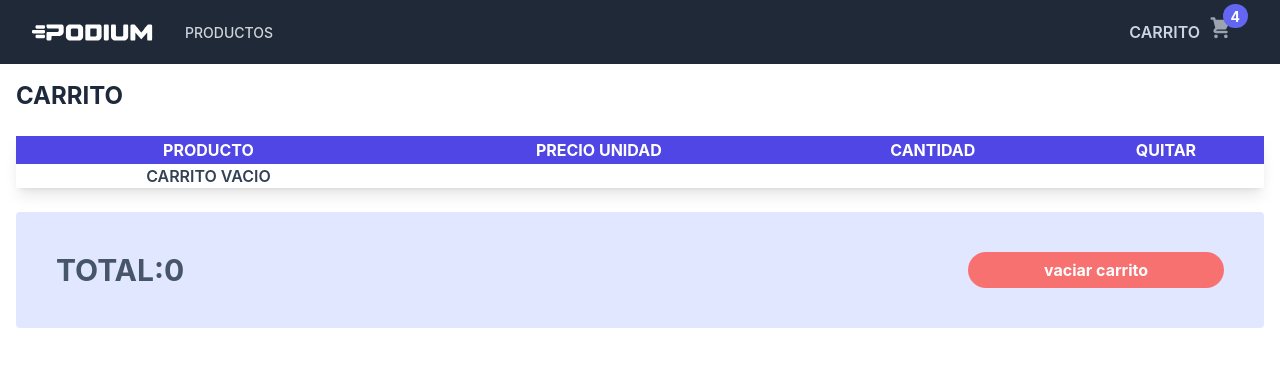
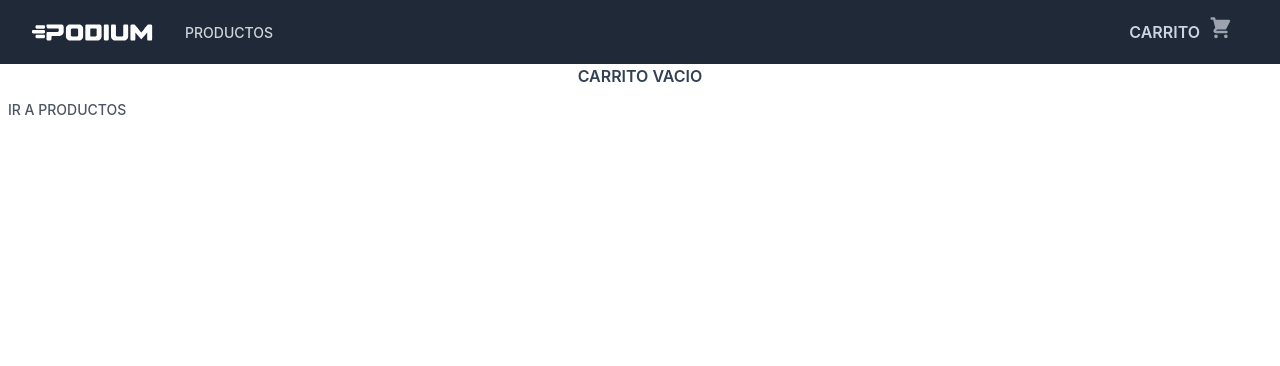
Before and after one commit to diegodg91/podium-shop, a React (Create React App) app: page /cart in a window 1280 px wide. Shown: the top 366 px of the page. Built offline with nearby package versions, Linux system fonts and the light colour scheme.

Commit message:
Cart View

```diff
--- a/src/components/Badge.js
+++ b/src/components/Badge.js
@@ -1,7 +1,11 @@
-const Badge = ( {cantidad} ) => {
+import { useContext } from "react"
+import { CartContext } from "./CartContext"
+
+const Badge = () => {
+    const {quantityCart} = useContext(CartContext)
 return (
     <div className="absolute px-2 -mt-2 -mr-2 bg-indigo-500 rounded-full right-2 top-1 hover:bg-indigo-300">
-        <span className="text-sm font-bold text-white">{cantidad}</span>
+        <span className="text-sm font-bold text-white">{quantityCart() || ""}</span>
     </div>
 )
 }
--- a/src/components/Cart.js
+++ b/src/components/Cart.js
@@ -1,20 +1,25 @@
-import { useState } from "react";
 import { useContext } from "react";
 import { CartContext } from "./CartContext";
 import ItemInCart from "./ItemInCart";
+import { useNavigate } from "react-router-dom";
 
 
 const Cart = () => {
-const [total] = useState(0);
 
-const render = useContext(CartContext)
-const clearP = useContext(CartContext)
+
+const {cartList, totalCart} = useContext(CartContext)
+const back = useNavigate()
 
     return(
         <>
 
         <div className="container mx-auto">
-
+        {!cartList.length ?
+        <div>
+        <p className="font-semibold text-center uppercase text-slate-700">carrito vacio</p>
+        <button onClick={()=>back('/productos')} type="button" className="px-2 py-3 text-sm font-medium text-gray-600 uppercase transition duration-300 ease-in-out hover:text-indigo-300">Ir a productos</button>
+        </div>
+        :
             <div className="flex justify-center h-screen gap-4 rounded-lg">
                 <div className="w-full p-4">
                 <h1 className="text-2xl font-bold uppercase text-slate-800">carrito</h1>
@@ -31,26 +36,22 @@ const clearP = useContext(CartContext)
 
                         <tbody>
                         {
-                            render.cartList.length === 0 ? <p className="font-semibold text-center uppercase text-slate-700">carrito vacio</p>
-                            :render.cartList.map((ele) =>
-                            <ItemInCart key={ele.id} nombre={ele.nombre} image={ele.image} precio={ele.precio} cantidad={ele.cantidad}/>)
+
+                            cartList.map((ele) =>
+                            <ItemInCart key={ele.id} nombre={ele.nombre} image={ele.image} precio={ele.precio} cantidad={ele.cantidad} id={ele.id} />)
 
                         }
-
-
-
-
                         </tbody>
                 </table>
 
-                        <div className="flex justify-between w-full gap-10 p-10 mt-6 bg-indigo-100 rounded">
-                            <p className="text-3xl font-bold uppercase text-slate-600">Total:{total}</p>
-                            <button onClick={clearP} type="button" className="w-64 font-bold text-white bg-red-400 rounded-full hover:bg-red-600">vaciar carrito</button>
+                        <div className="flex justify-between w-full gap-10 p-10 mt-6 bg-indigo-100 rounded shadow-lg">
+                            <p className="text-2xl font-bold uppercase text-slate-600">Monto Total: ${totalCart()}</p>
+                            <button type="button" className="w-64 font-bold text-white bg-green-400 rounded-full hover:bg-green-600">Finalizar Compra</button>
                         </div>
                 </div>
-            </div>
+            </div>}
         </div>
-        {/* <button onClick={clearP} type="button" className="w-64 p-2 font-semibold uppercase bg-red-400 rounded">borrar</button> */}
+
         </>
     );
 }
--- a/src/components/CartContext.js
+++ b/src/components/CartContext.js
@@ -25,7 +25,7 @@ export const CartContext = createContext();
         }
 
         const removeItem = (id) => {
-            const result = cartList.filter(ele => ele.id !== parseInt(id))
+            const result = cartList.filter(ele => ele.id !== (id))
             setCartList(result)
         }
 
@@ -36,9 +36,16 @@ export const CartContext = createContext();
 
         const isInCart = (product) => getProductId(product.id) ? true : false
 
+        const quantityCart = () =>{
+            return cartList.reduce((acc, prod)=> acc += prod.cantidad,0)
+        }
+
+        const totalCart = () => {
+            return cartList.reduce((acc, prod)=>acc += prod.cantidad * prod.precio, 0)
+        }
 
     return (
-        <CartContext.Provider value={{cartList, addToCart, removeItem, clearP, isInCart}}>
+        <CartContext.Provider value={{cartList, addToCart, removeItem, clearP, isInCart, total, quantityCart, totalCart}}>
           {children}
         </CartContext.Provider>
     );
--- a/src/components/Cartwidget.js
+++ b/src/components/Cartwidget.js
@@ -7,7 +7,7 @@ const Cartwidget = () => {
         <button onClick={()=>toCart('/cart')} type="button"
                     className="relative p-2 text-gray-400 bg-gray-800 rounded-full hover:text-white focus:outline-none focus:ring-2 focus:ring-offset-2 focus:ring-offset-gray-800 focus:ring-white">
                     <div>
-                        <Badge cantidad={4}/>
+                        <Badge/>
                         <svg xmlns="http://www.w3.org/2000/svg" className="w-8 h-8" viewBox="0 0 26 26"
                             fill="currentColor">
                             <path
--- a/src/components/ItemDetail.js
+++ b/src/components/ItemDetail.js
@@ -10,7 +10,7 @@ const ItemDetail = ({detail}) => {
 
    const {image, nombre, precio, stock} = detail
 
-   const [cantidad, setCantidad] = useState([]);
+   const [cantidad, setCantidad] = useState(1);
 
    const [compra, setCompra] = useState(false)
 
--- a/src/components/ItemInCart.js
+++ b/src/components/ItemInCart.js
@@ -1,20 +1,21 @@
 import { useContext } from "react";
 import { CartContext } from "./CartContext";
-const ItemInCart = (ele) => {
+const ItemInCart = ({image, nombre, precio, cantidad, id}) => {
+
     const {removeItem} = useContext(CartContext)
     return(
 
         <tr>
                             <td className="px-6 py-12 border border-indigo-600">
                                 <div className="flex items-center justify-center gap-2">
-                                <img src={ele.image} alt="pro" className="justify-center w-20 h-auto rounded-full"/>
-                                <p className="font-semibold text-slate-800">{ele.nombre}</p>
+                                <img src={image} alt="pro" className="justify-center w-20 h-auto rounded-full"/>
+                                <p className="font-semibold text-slate-800">{nombre}</p>
                                 </div>
                             </td>
-                            <td className="px-6 py-12 font-bold border border-indigo-600 text-slate-800">$ {ele.precio}</td>
-                            <td className="px-6 py-12 font-bold border border-indigo-600 text-slate-800">{ele.cantidad}</td>
+                            <td className="px-6 py-12 font-bold border border-indigo-600 text-slate-800">$ {precio}</td>
+                            <td className="px-6 py-12 font-bold border border-indigo-600 text-slate-800">{cantidad}</td>
                             <td className="px-6 py-12 border border-indigo-600">
-                            <button onClick={removeItem} type="button" className="w-8 h-8 text-lg font-bold text-white bg-red-300 rounded-full hover:bg-red-500">-</button>
+                            <button onClick={()=>removeItem(id)} type="button" className="w-8 h-8 text-lg font-bold text-white bg-red-300 rounded-full hover:bg-red-500">-</button>
                             </td>
 
                             </tr>
```
